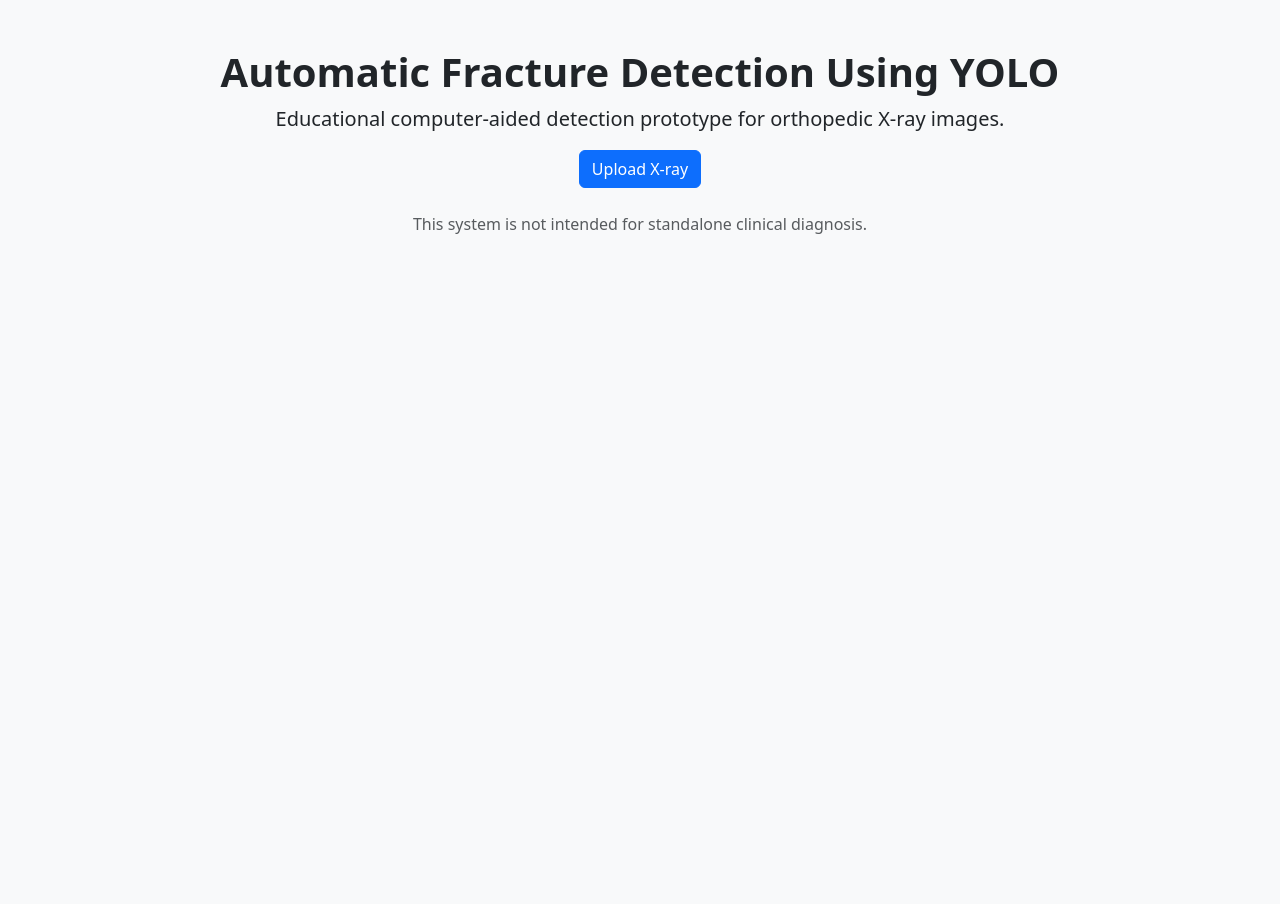
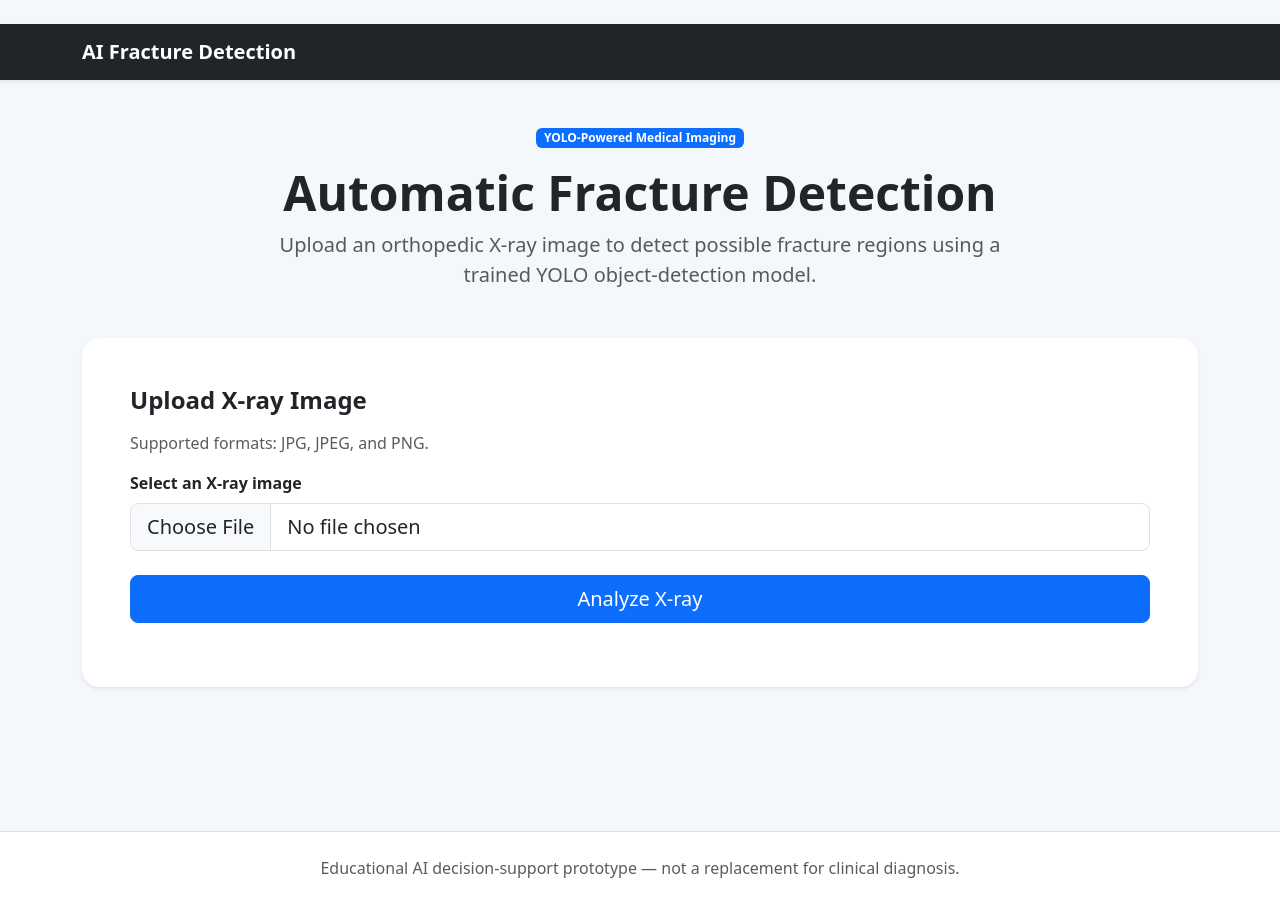
Before and after one commit to Ya7yaZakaria/fracture-detection-yolo-flask, a Flask app: page / in a window 1280 px wide. Before the commit the page ends 234 px from the top, so only its background shows below. Run offline with Flask 3, Linux system fonts and the light colour scheme.

Commit message:
Build Flask fracture detection application

```diff
--- a/app/routes.py
+++ b/app/routes.py
@@ -1,7 +1,67 @@
-from flask import Blueprint, render_template
+from pathlib import Path
+from uuid import uuid4
+
+from flask import Blueprint, current_app, flash, render_template, request
+from werkzeug.utils import secure_filename
+
+from app.inference import detect_fracture
+
 
 main = Blueprint("main", __name__)
 
-@main.get("/")
+ALLOWED_EXTENSIONS = {"jpg", "jpeg", "png"}
+
+
+def allowed_file(filename):
+    return (
+        "." in filename
+        and filename.rsplit(".", 1)[1].lower() in ALLOWED_EXTENSIONS
+    )
+
+
+@main.route("/", methods=["GET", "POST"])
 def home():
+    if request.method == "POST":
+        uploaded_file = request.files.get("xray_image")
+
+        if uploaded_file is None or uploaded_file.filename == "":
+            flash("Please select an X-ray image.", "danger")
+            return render_template("index.html")
+
+        if not allowed_file(uploaded_file.filename):
+            flash(
+                "Unsupported file format. Please upload JPG, JPEG, or PNG.",
+                "danger",
+            )
+            return render_template("index.html")
+
+        extension = secure_filename(uploaded_file.filename).rsplit(".", 1)[1].lower()
+        unique_name = f"{uuid4().hex}.{extension}"
+
+        upload_folder = Path(current_app.static_folder) / "uploads"
+        result_folder = Path(current_app.static_folder) / "results"
+
+        upload_folder.mkdir(parents=True, exist_ok=True)
+        result_folder.mkdir(parents=True, exist_ok=True)
+
+        upload_path = upload_folder / unique_name
+        result_name = f"result_{unique_name}"
+        result_path = result_folder / result_name
+
+        uploaded_file.save(upload_path)
+
+        try:
+            prediction = detect_fracture(upload_path, result_path)
+        except Exception as error:
+            current_app.logger.exception("Fracture detection failed.")
+            flash(f"Prediction failed: {error}", "danger")
+            return render_template("index.html")
+
+        return render_template(
+            "index.html",
+            prediction=prediction,
+            original_image=f"uploads/{unique_name}",
+            result_image=f"results/{result_name}",
+        )
+
     return render_template("index.html")
--- a/app/static/css/style.css
+++ b/app/static/css/style.css
@@ -1,7 +1,30 @@
-body {
-    background: #f8f9fa;
+:root {
+    --page-bg: #f4f7fb;
+    --card-radius: 18px;
 }
 
-h1 {
-    font-weight: 700;
+body {
+    background: var(--page-bg);
+    min-height: 100vh;
 }
+
+.hero-description {
+    max-width: 760px;
+}
+
+.upload-card,
+.results-section .card,
+.results-section .alert {
+    border-radius: var(--card-radius);
+}
+
+.result-image {
+    width: 100%;
+    max-height: 620px;
+    object-fit: contain;
+    background: #111827;
+}
+
+footer {
+    background: #ffffff;
+}
--- a/app/templates/base.html
+++ b/app/templates/base.html
@@ -1,15 +1,60 @@
-<!doctype html>
+<!DOCTYPE html>
 <html lang="en">
 <head>
-    <meta charset="utf-8">
-    <meta name="viewport" content="width=device-width, initial-scale=1">
-    <title>{% block title %}Fracture Detection{% endblock %}</title>
-    <link href="https://cdn.jsdelivr.net/npm/bootstrap@5.3.3/dist/css/bootstrap.min.css" rel="stylesheet">
-    <link rel="stylesheet" href="{{ url_for('static', filename='css/style.css') }}">
+    <meta charset="UTF-8">
+    <meta name="viewport" content="width=device-width, initial-scale=1.0">
+
+    <title>{% block title %}Fracture Detection System{% endblock %}</title>
+
+    <link
+        href="https://cdn.jsdelivr.net/npm/bootstrap@5.3.3/dist/css/bootstrap.min.css"
+        rel="stylesheet"
+    >
+
+    <link
+        rel="stylesheet"
+        href="{{ url_for('static', filename='css/style.css') }}"
+    >
 </head>
+
 <body>
-    <main class="container py-5">
-        {% block content %}{% endblock %}
+    <nav class="navbar navbar-dark bg-dark shadow-sm">
+        <div class="container">
+            <a class="navbar-brand fw-bold" href="{{ url_for('main.home') }}">
+                AI Fracture Detection
+            </a>
+        </div>
+    </nav>
+
+    <main>
+        <div class="container py-5">
+            {% with messages = get_flashed_messages(with_categories=true) %}
+                {% for category, message in messages %}
+                    <div class="alert alert-{{ category }} alert-dismissible fade show">
+                        {{ message }}
+
+                        <button
+                            type="button"
+                            class="btn-close"
+                            data-bs-dismiss="alert"
+                        ></button>
+                    </div>
+                {% endfor %}
+            {% endwith %}
+
+            {% block content %}{% endblock %}
+        </div>
     </main>
+
+    <footer class="border-top py-4 mt-5">
+        <div class="container text-center text-muted">
+            Educational AI decision-support prototype — not a replacement
+            for clinical diagnosis.
+        </div>
+    </footer>
+
+    <script
+        src="https://cdn.jsdelivr.net/npm/bootstrap@5.3.3/dist/js/bootstrap.bundle.min.js"
+    ></script>
 </body>
 </html>
--- a/app/templates/index.html
+++ b/app/templates/index.html
@@ -1,14 +1,120 @@
 {% extends "base.html" %}
 
-{% block title %}Automatic Fracture Detection{% endblock %}
+{% block title %}
+Automatic Fracture Detection
+{% endblock %}
 
 {% block content %}
-<div class="text-center">
-    <h1>Automatic Fracture Detection Using YOLO</h1>
-    <p class="lead">Educational computer-aided detection prototype for orthopedic X-ray images.</p>
-    <a class="btn btn-primary" href="#">Upload X-ray</a>
-    <p class="text-muted mt-4">
-        This system is not intended for standalone clinical diagnosis.
+
+<section class="text-center mb-5">
+    <span class="badge text-bg-primary mb-3">
+        YOLO-Powered Medical Imaging
+    </span>
+
+    <h1 class="display-5 fw-bold">
+        Automatic Fracture Detection
+    </h1>
+
+    <p class="lead text-muted mx-auto hero-description">
+        Upload an orthopedic X-ray image to detect possible fracture
+        regions using a trained YOLO object-detection model.
     </p>
-</div>
+</section>
+
+<section class="card border-0 shadow-sm upload-card mb-5">
+    <div class="card-body p-4 p-md-5">
+        <h2 class="h4 fw-bold mb-3">Upload X-ray Image</h2>
+
+        <p class="text-muted">
+            Supported formats: JPG, JPEG, and PNG.
+        </p>
+
+        <form method="POST" enctype="multipart/form-data">
+            <div class="mb-4">
+                <label for="xray_image" class="form-label fw-semibold">
+                    Select an X-ray image
+                </label>
+
+                <input
+                    class="form-control form-control-lg"
+                    type="file"
+                    id="xray_image"
+                    name="xray_image"
+                    accept=".jpg,.jpeg,.png,image/jpeg,image/png"
+                    required
+                >
+            </div>
+
+            <button type="submit" class="btn btn-primary btn-lg w-100">
+                Analyze X-ray
+            </button>
+        </form>
+    </div>
+</section>
+
+{% if prediction %}
+<section class="results-section">
+    <div
+        class="alert
+        {% if prediction.fracture_detected %}
+            alert-danger
+        {% else %}
+            alert-success
+        {% endif %}
+        shadow-sm"
+    >
+        <h2 class="h4 fw-bold mb-2">
+            {{ prediction.status }}
+        </h2>
+
+        {% if prediction.fracture_detected %}
+            <p class="mb-1">
+                Highest confidence:
+                <strong>{{ prediction.confidence }}%</strong>
+            </p>
+
+            <p class="mb-0">
+                Detected fracture regions:
+                <strong>{{ prediction.detection_count }}</strong>
+            </p>
+        {% else %}
+            <p class="mb-0">
+                No fracture bounding box exceeded the configured
+                confidence threshold.
+            </p>
+        {% endif %}
+    </div>
+
+    <div class="row g-4 mt-1">
+        <div class="col-lg-6">
+            <div class="card h-100 border-0 shadow-sm">
+                <div class="card-body">
+                    <h3 class="h5 fw-bold">Original X-ray</h3>
+
+                    <img
+                        src="{{ url_for('static', filename=original_image) }}"
+                        class="img-fluid rounded result-image"
+                        alt="Original uploaded X-ray"
+                    >
+                </div>
+            </div>
+        </div>
+
+        <div class="col-lg-6">
+            <div class="card h-100 border-0 shadow-sm">
+                <div class="card-body">
+                    <h3 class="h5 fw-bold">AI Detection Result</h3>
+
+                    <img
+                        src="{{ url_for('static', filename=result_image) }}"
+                        class="img-fluid rounded result-image"
+                        alt="YOLO annotated X-ray result"
+                    >
+                </div>
+            </div>
+        </div>
+    </div>
+</section>
+{% endif %}
+
 {% endblock %}
```
Also changed, not shown: app/inference.py (+79 -3 lines).
